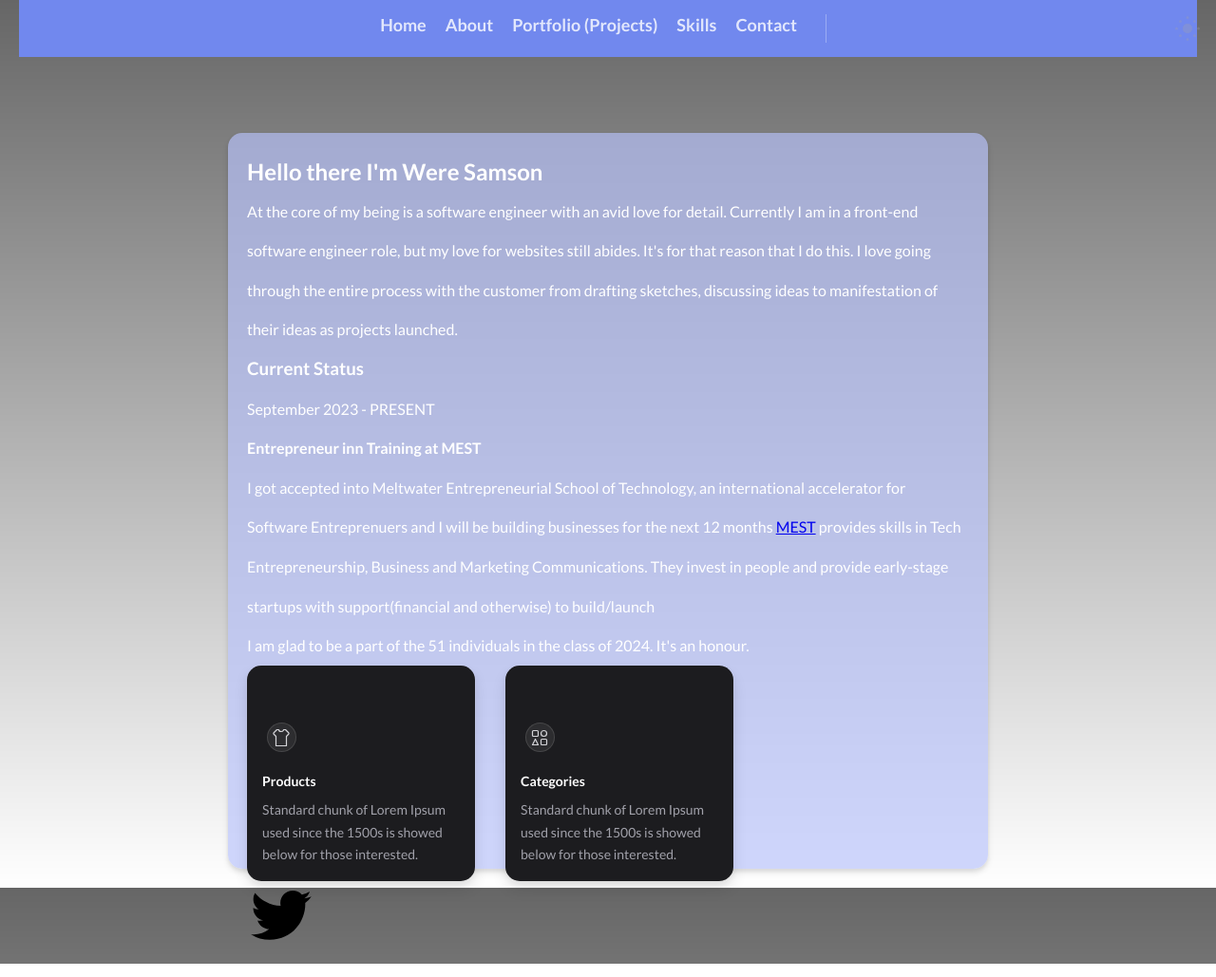
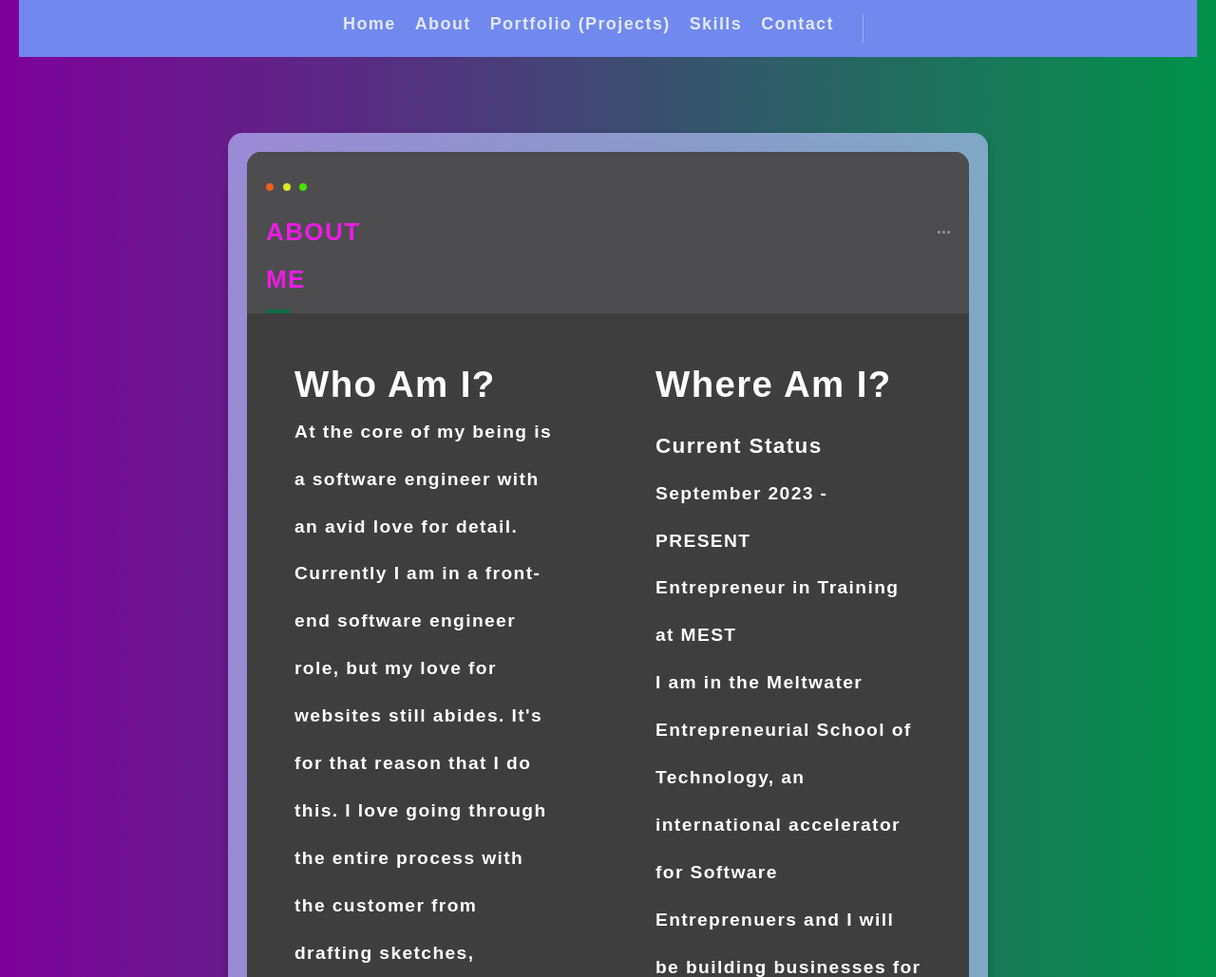
Before and after one commit to Samsonroyal/Samson-Portfolio, a plain HTML site: page about.html in a window 1280 px wide. Shown: the top 1029 px of the page at 95% size. Drawn offline with Linux system fonts and the light colour scheme.

Commit message:
rename about page

```diff
--- a/about.html
+++ b/about.html
@@ -4,9 +4,10 @@
 <head>
     <meta charset="UTF-8">
     <meta name="viewport" content="width=device-width, initial-scale=1.0">
-    <title>About</title>
+    <title>Were Samson - About</title>
     <link rel="stylesheet" href="index.css">
     <link rel="stylesheet" href="about.css">
+    <link rel="stylesheet" href="contact.css">
 </head>
 
 <body>
@@ -36,136 +37,62 @@
 
 
       <!-- About-->
-      <div class="content  square purple">
-        <div class="">
-            <div class="col-lg-6">
+      <div class="content square purple">
+        <div class="screen">
+            <div class="screen-header">
+              <div class="screen-header-left">
+                <div class="screen-header-button close"></div>
+                <div class="screen-header-button maximize"></div>
+                <div class="screen-header-button minimize"></div>
+                <div class="app-title">
+                    <span>ABOUT</span>
+                    <span>ME</span>
+                  </div>
+              </div>
+              <div class="screen-header-right">
+                <div class="screen-header-ellipsis"></div>
+                <div class="screen-header-ellipsis"></div>
+                <div class="screen-header-ellipsis"></div>
+              </div>
+            </div>
+            <div class="screen-body">
+              <div class="screen-body-item left">
+
                 <div class="text-container first">
-                    <h2>Hello there I'm Were Samson</h2>
+                    <h1 class="app-form">Who Am I?</h1>
                     <p>At the core of my being is a software engineer with an avid love for detail. Currently I am in a front-end software engineer role, but my love for websites still abides.
                         It's for that reason that I do this. I love going through the entire process with the customer from drafting sketches, discussing ideas to manifestation of their ideas as projects launched.</p>
                 </div>
-                <!-- end of text-container -->
+
               </div>
-            <!-- end of col -->
+              <div class="screen-body-item">
+                <div class="app-form">
+                  <div class="app-form-group">
+                    <h1 class="app-form" >Where Am I?</h1>
+                  </div>
                   <div class="col-md-6">
                     <div class="text-container second">
                         <h3>Current Status</h3>
                         <div class="time">September 2023 - PRESENT</div>
-                    <h4>Entrepreneur inn Training at MEST</h4>
-                    <p>I got accepted into Meltwater Entrepreneurial School of Technology, an international accelerator for Software Entreprenuers and I will be building businesses for the next 12 months <a class="blue no-line " href="https://meltwater.org/">MEST</a> provides skills in Tech Entrepreneurship, Business and Marketing Communications. They invest in people and provide early-stage startups with support(financial and otherwise) to build/launch
-                     <p>I am glad to be a part of the 51 individuals in the class of 2024. It's an honour. </p>
-
+                        <h4>Entrepreneur in Training at MEST</h4>
+                        <p>I am in the Meltwater Entrepreneurial School of Technology, an international accelerator for Software Entreprenuers and I will be building businesses for the next 12 months. They invest in people and support early-stage startups to build/launch
                     </div>
                     <!-- end of text-container -->
                 </div>
-        </div>
 
-        <div class="container">
-            <div class="grid">
-                <div class="card">
-                  <span class="icon">
-                    <svg
-                      viewBox="0 0 24 24"
-                      fill="none"
-                      stroke="currentColor"
-                      stroke-width="1.2"
-                      stroke-linecap="round"
-                      stroke-linejoin="round"
-                      xmlns="http://www.w3.org/2000/svg"
-                    >
-                      <path
-                        d="M14.5 3.5C14.5 3.5 14.5 5.5 12 5.5C9.5 5.5 9.5 3.5 9.5 3.5H7.5L4.20711 6.79289C3.81658 7.18342 3.81658 7.81658 4.20711 8.20711L6.5 10.5V20.5H17.5V10.5L19.7929 8.20711C20.1834 7.81658 20.1834 7.18342 19.7929 6.79289L16.5 3.5H14.5Z"
-                      />
-                    </svg>
-                  </span>
-                  <h4>Products</h4>
-                  <p>
-                    Standard chunk of Lorem Ipsum used since the 1500s is showed below
-                    for those interested.
-                  </p>
-                  <div class="shine"></div>
-                  <div class="background">
-                    <div class="tiles">
-                      <div class="tile tile-1"></div>
-                      <div class="tile tile-2"></div>
-                      <div class="tile tile-3"></div>
-                      <div class="tile tile-4"></div>
 
-                      <div class="tile tile-5"></div>
-                      <div class="tile tile-6"></div>
-                      <div class="tile tile-7"></div>
-                      <div class="tile tile-8"></div>
-
-                      <div class="tile tile-9"></div>
-                      <div class="tile tile-10"></div>
-                    </div>
-
-                    <div class="line line-1"></div>
-                    <div class="line line-2"></div>
-                    <div class="line line-3"></div>
-                  </div>
-                </div>
-                <div class="card">
-                  <span class="icon">
-                    <svg
-                      viewBox="0 0 24 24"
-                      fill="none"
-                      stroke="currentColor"
-                      stroke-width="1.2"
-                      stroke-linecap="round"
-                      stroke-linejoin="round"
-                      xmlns="http://www.w3.org/2000/svg"
-                    >
-                      <path
-                        d="M4.5 9.5V5.5C4.5 4.94772 4.94772 4.5 5.5 4.5H9.5C10.0523 4.5 10.5 4.94772 10.5 5.5V9.5C10.5 10.0523 10.0523 10.5 9.5 10.5H5.5C4.94772 10.5 4.5 10.0523 4.5 9.5Z"
-                      />
-                      <path
-                        d="M13.5 18.5V14.5C13.5 13.9477 13.9477 13.5 14.5 13.5H18.5C19.0523 13.5 19.5 13.9477 19.5 14.5V18.5C19.5 19.0523 19.0523 19.5 18.5 19.5H14.5C13.9477 19.5 13.5 19.0523 13.5 18.5Z"
-                      />
-                      <path d="M4.5 19.5L7.5 13.5L10.5 19.5H4.5Z" />
-                      <path
-                        d="M16.5 4.5C18.1569 4.5 19.5 5.84315 19.5 7.5C19.5 9.15685 18.1569 10.5 16.5 10.5C14.8431 10.5 13.5 9.15685 13.5 7.5C13.5 5.84315 14.8431 4.5 16.5 4.5Z"
-                      />
-                    </svg>
-                  </span>
-                  <h4>Categories</h4>
-                  <p>
-                    Standard chunk of Lorem Ipsum used since the 1500s is showed below
-                    for those interested.
-                  </p>
-                  <div class="shine"></div>
-                  <div class="background">
-                    <div class="tiles">
-                      <div class="tile tile-1"></div>
-                      <div class="tile tile-2"></div>
-                      <div class="tile tile-3"></div>
-                      <div class="tile tile-4"></div>
-
-                      <div class="tile tile-5"></div>
-                      <div class="tile tile-6"></div>
-                      <div class="tile tile-7"></div>
-                      <div class="tile tile-8"></div>
-
-                      <div class="tile tile-9"></div>
-                      <div class="tile tile-10"></div>
-                    </div>
-
-                    <div class="line line-1"></div>
-                    <div class="line line-2"></div>
-                    <div class="line line-3"></div>
                 </div>
               </div>
             </div>
+          </div>
+        <div class="">
+            <div class="col-lg-6">
 
-              <label class="day-night">
-                <input type="checkbox" checked />
-                <div></div>
-              </label>
+                <!-- end of text-container -->
+            </div>
+            <!-- end of col -->
 
-              <!-- twitter -->
-              <a class="twitter" target="_top" href="https://twitter.com/aaroniker_me"><svg xmlns="http://www.w3.org/2000/svg" width="72" height="72" viewBox="0 0 72 72"><path d="M67.812 16.141a26.246 26.246 0 0 1-7.519 2.06 13.134 13.134 0 0 0 5.756-7.244 26.127 26.127 0 0 1-8.313 3.176A13.075 13.075 0 0 0 48.182 10c-7.229 0-13.092 5.861-13.092 13.093 0 1.026.118 2.021.338 2.981-10.885-.548-20.528-5.757-26.987-13.679a13.048 13.048 0 0 0-1.771 6.581c0 4.542 2.312 8.551 5.824 10.898a13.048 13.048 0 0 1-5.93-1.638c-.002.055-.002.11-.002.162 0 6.345 4.513 11.638 10.504 12.84a13.177 13.177 0 0 1-3.449.457c-.846 0-1.667-.078-2.465-.231 1.667 5.2 6.499 8.986 12.23 9.09a26.276 26.276 0 0 1-16.26 5.606A26.21 26.21 0 0 1 4 55.976a37.036 37.036 0 0 0 20.067 5.882c24.083 0 37.251-19.949 37.251-37.249 0-.566-.014-1.134-.039-1.694a26.597 26.597 0 0 0 6.533-6.774z"></path></svg></a>
         </div>
-
       </div>
 
         <script link="about.js" ></script>
```
Lines whose indentation alone changed are shown as unchanged.
